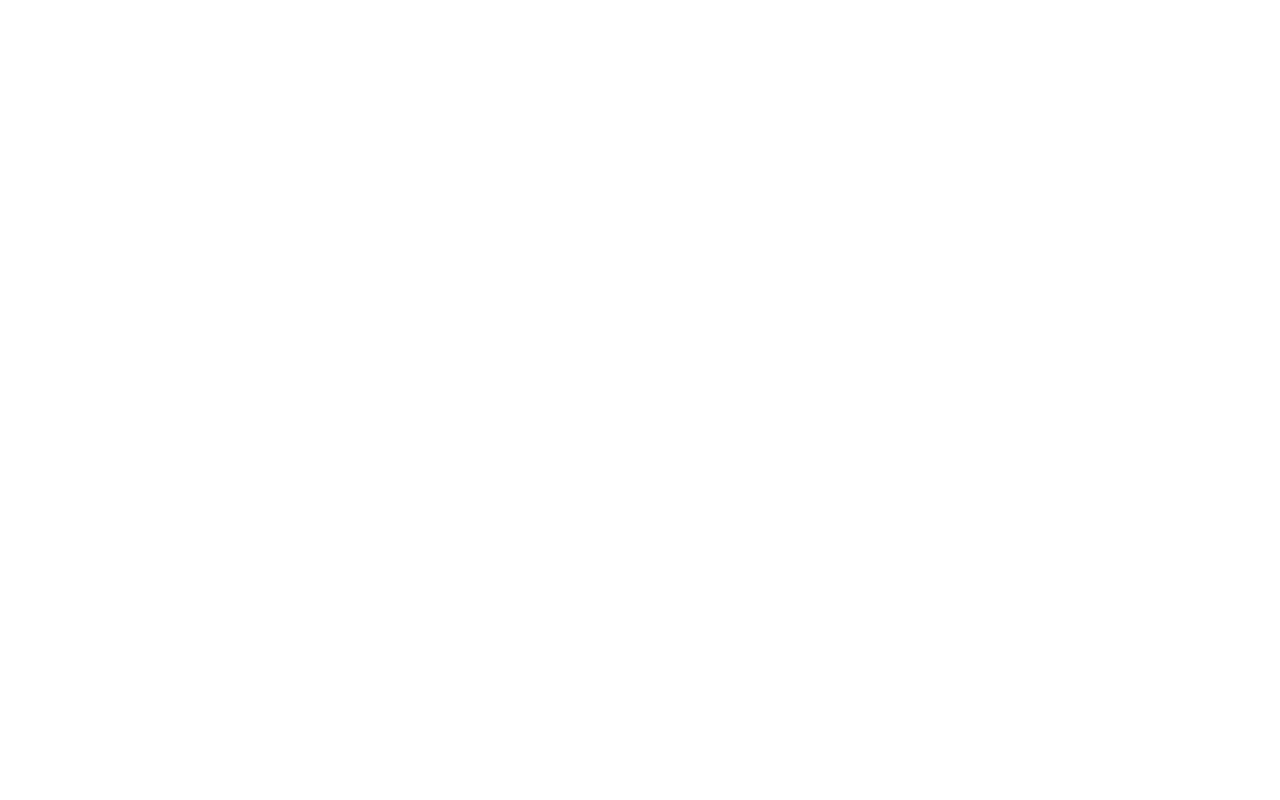
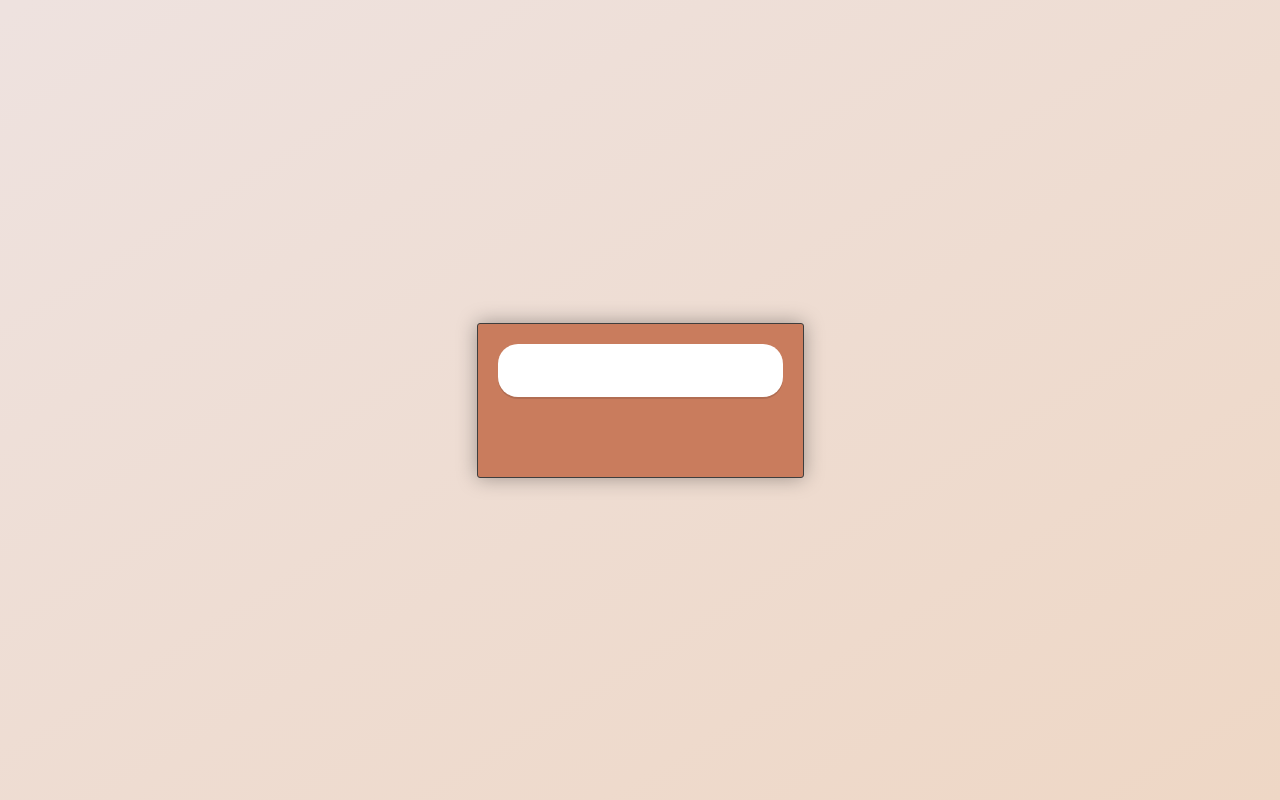
Before and after one commit to zen-2222/calc, a plain HTML site: page index.html in a window 1280 px wide. Drawn offline with Linux system fonts and the light colour scheme.

Commit message:
add styling & a bit of functionality

```diff
--- a/index.html
+++ b/index.html
@@ -3,12 +3,19 @@
 <head>
     <meta charset="UTF-8">
     <meta name="viewport" content="width=device-width, initial-scale=1.0">
-    <title>calc</title>
+    <title>Calculator</title>
     <link rel="shortcut icon" type="image/x-icon" href="img/favicon.ico">
     <link rel="stylesheet" href="style.css">
     <script src="script.js"></script>
 </head>
 <body>
+    <form>
+        <div class="container">
+            <input type="text" class="text">
+            <div class="buttons">
 
+            </div>
+        </div>
+</form>
 </body>
 </html>
--- a/script.js
+++ b/script.js
@@ -0,0 +1,6 @@
+let nums=0
+for(let i=0;i<9;i++){
+
+
+
+}
--- a/style.css
+++ b/style.css
@@ -0,0 +1,62 @@
+*,*::before,*::after{color:inherit;margin:0;box-sizing: inherit;}html{font-size: 62.5%;}body{box-sizing: border-box;}
+:root{
+--bg-color:#EEE2DF;
+--bg-accent:#eed7c5;
+--main:#c97c5d;
+--main-dark:#b36A5e;
+--main-light:#c89f9c;
+}
+
+body{
+    color:rgb(36, 36, 36);
+    height:100vh;
+    width: 100vw;
+display:flex;
+justify-content: center;
+align-items: center;
+flex-direction: row;
+}
+/**************************/
+body{background-image:linear-gradient(to bottom right,var(--bg-color) 1%,var(--bg-accent));}
+
+.btn{
+font-family: 'Gill Sans', 'Gill Sans MT', Calibri, 'Trebuchet MS', sans-serif;
+font-size: 2rem;
+font-weight: 600;
+background-color: var(--main-light);
+border:none;
+cursor: pointer;
+border-radius: 50%;
+padding:1rem;
+box-shadow: 0rem .3rem .5rem rgba(0, 0, 0, 0.333);
+transition: all .2s;
+}.btn:hover{transform: translateY(-.2rem);}
+
+.container{
+display:flex;
+flex-direction: column;
+gap:2rem;
+box-shadow: 0rem 0rem 2rem rgba(0, 0, 0, 0.34);
+background-color:var(--main);
+border:1px solid rgb(62, 62, 62);
+border-radius: 3px;
+padding:1rem;
+}
+
+.text{
+font-size: 2rem;
+border-radius: 2rem;
+border:none;
+margin:1rem;
+padding:1.5rem 1rem;
+display:block;
+box-shadow: 0 .2rem 0rem rgba(0, 0, 0, 0.119);
+}.text:focus,.text:focus-visible,.text:active{outline:none;}
+
+.buttons{
+display:grid;
+grid-template-columns: repeat(4,1fr);
+grid-template-rows: repeat(5,1fr);
+gap:1rem;
+padding-inline:1rem;
+}
```
